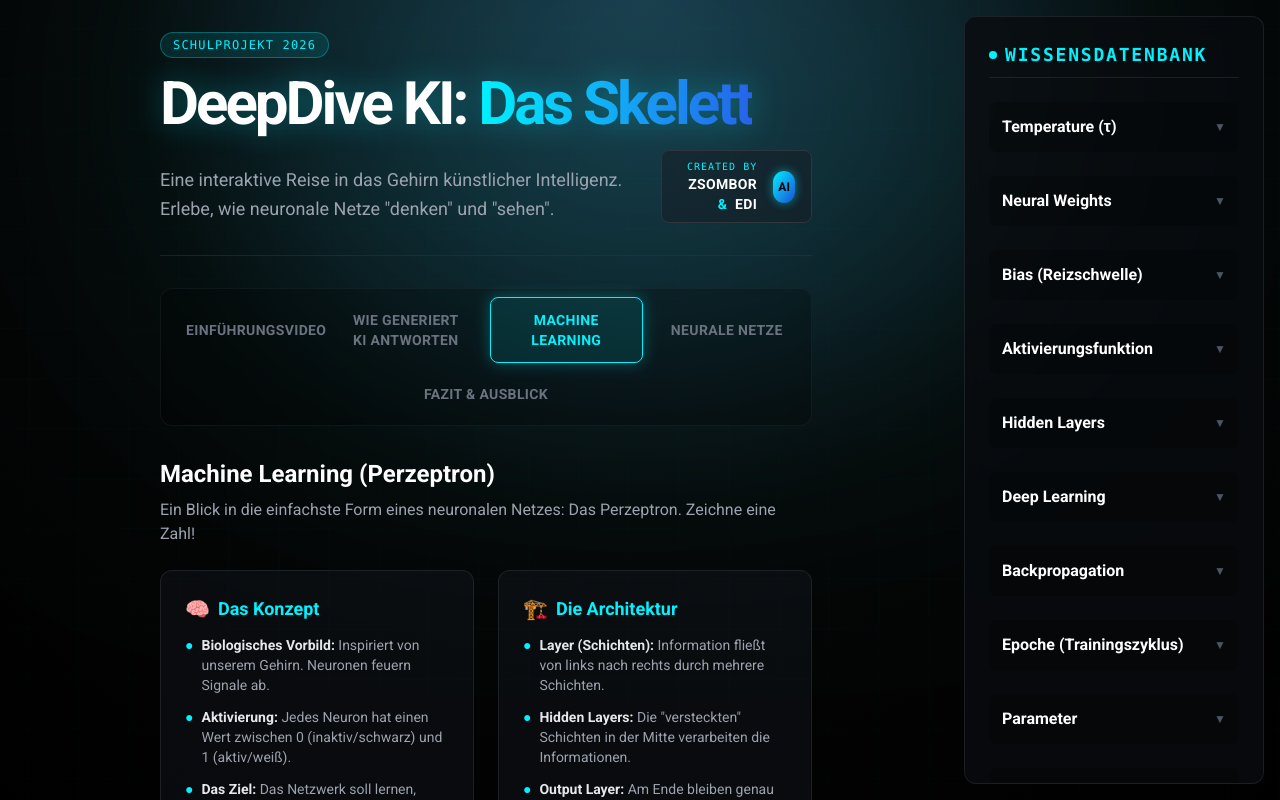
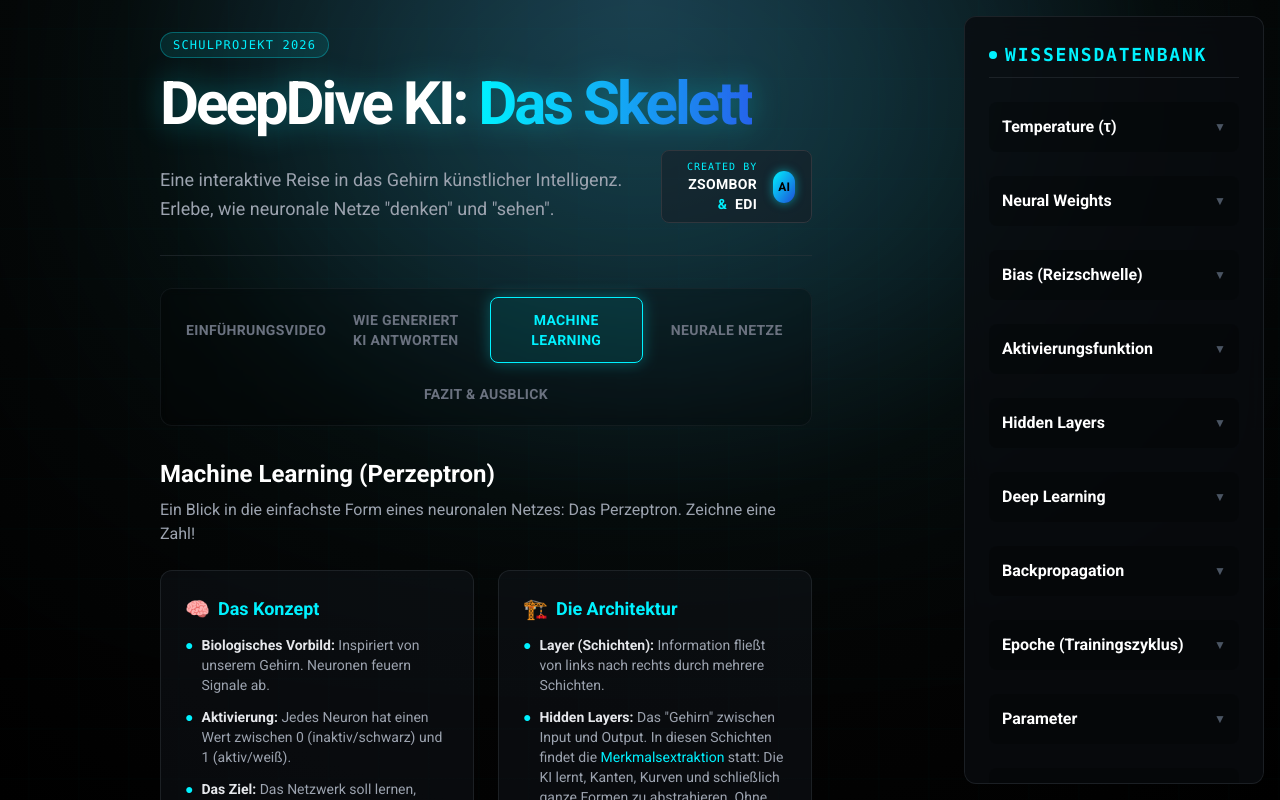
Before and after one commit to ZsPolczer/Informatik_Prasentation, a React (Vite) app: page / in a window 1280 px wide. Both pictures are taken after a click on the button "MACHINE LEARNING". Shown: the top 800 px of the page. Built offline with nearby package versions, Linux system fonts and the light colour scheme.

Commit message:
Hidden Layer Expl

```diff
--- a/App.tsx
+++ b/App.tsx
@@ -306,7 +306,7 @@ const App: React.FC = () => {
                     <li className="flex gap-2">
                       <span className="text-cyber-accent">●</span>
                       <span>
-                        <strong className="text-gray-200">Hidden Layers:</strong> Die "versteckten" Schichten in der Mitte verarbeiten die Informationen.
+                        <strong className="text-gray-200">Hidden Layers:</strong> Das "Gehirn" zwischen Input und Output. In diesen Schichten findet die <span className="text-cyber-accent">Merkmalsextraktion</span> statt: Die KI lernt, Kanten, Kurven und schließlich ganze Formen zu abstrahieren. Ohne diese Schichten könnte ein Modell nur extrem einfache (lineare) Probleme lösen – Hidden Layers ermöglichen erst echtes "Deep Learning" und logisches Verständnis komplexer Muster.
                       </span>
                     </li>
                     <li className="flex gap-2">
```
